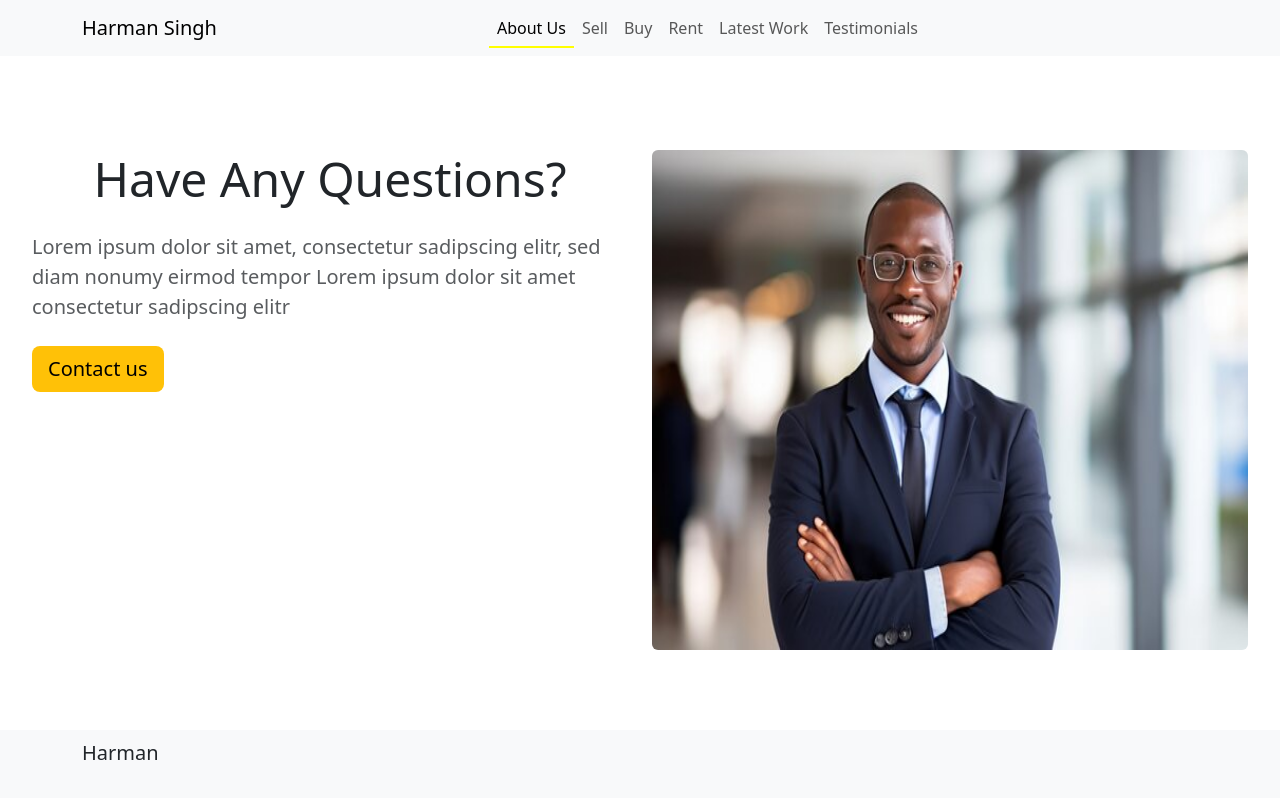
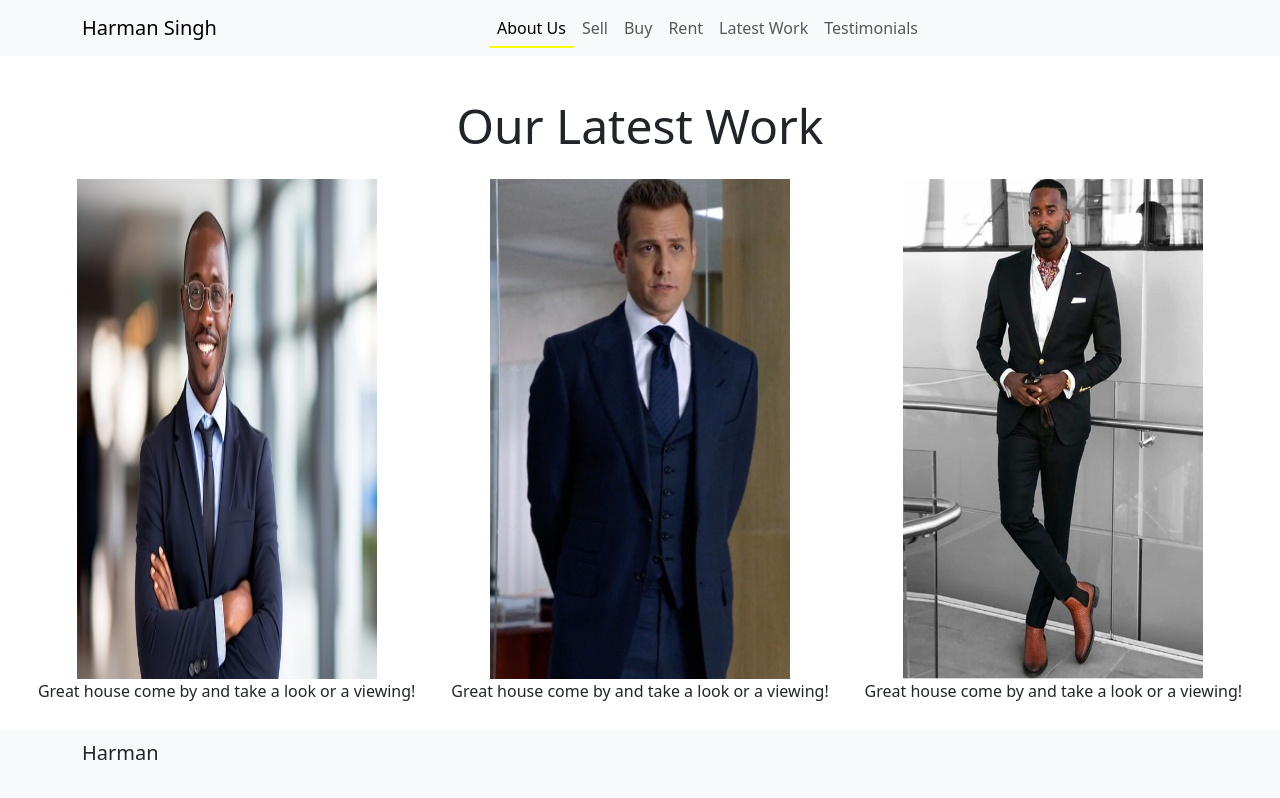
Before and after one commit to Karmveer27/harman-website, a React (Vite) app in the folder frontend/: page / in a window 1280 px wide. Built offline with nearby package versions, Linux system fonts and the light colour scheme.

Commit message:
Staretd working on our latest work component and make a slideshow for small screens

```diff
--- /dev/null
+++ b/frontend/src/components/LatestWork/WorkCard/index.css
@@ -0,0 +1,8 @@
+img{
+    max-width: 300px;
+}
+@media screen and (max-width: 768px) {
+    img{
+        max-width: 100%;
+    }
+}
--- /dev/null
+++ b/frontend/src/components/LatestWork/WorkCard/index.jsx
@@ -0,0 +1,16 @@
+import {Row,Col} from 'react-bootstrap'
+import "../WorkCard/index.css"
+function WorkCard({imgSrc}){
+    return (
+        <Row>
+                <Col lg={12}>
+                    <img src={imgSrc}/>
+                </Col>
+                <Col lg={12}>
+                    Great house come by and take a look or a viewing!
+                </Col>
+        </Row>
+    )
+}
+
+export default WorkCard;
--- /dev/null
+++ b/frontend/src/components/LatestWork/index.jsx
@@ -0,0 +1,42 @@
+import React from 'react';
+import 'bootstrap/dist/css/bootstrap.min.css';
+import './index.css';
+import { Row, Col, Carousel } from "react-bootstrap";
+import WorkCard from "./WorkCard";
+
+function LatestWork() {
+    return (
+        <>
+             <h1>Our Latest Work</h1>
+            <Row className='d-none d-lg-flex'>
+                <Col lg={4}  className="">
+                    <WorkCard imgSrc={"suit.jpg"}/>
+                </Col>
+                <Col lg={4} className="">
+                    <WorkCard imgSrc={"suit1.jpg"}/>
+                </Col>
+                <Col lg={4} className="">
+                    <WorkCard  imgSrc={"suit2.jpg"}/>
+                </Col>
+            </Row>
+
+            <Row className="d-flex d-lg-none">
+                <Col>
+                    <Carousel id="carouselExampleInterval">
+                        <Carousel.Item interval={2000} className="carousel-item">
+                            <WorkCard imgSrc={"suit.jpg"} />
+                        </Carousel.Item>
+                        <Carousel.Item interval={2000} className="carousel-item">
+                            <WorkCard imgSrc={"suit1.jpg"} />
+                        </Carousel.Item>
+                        <Carousel.Item interval={2000}  className="carousel-item">
+                            <WorkCard imgSrc={"suit2.jpg"}/>
+                        </Carousel.Item>
+                    </Carousel>
+                </Col>
+            </Row>
+        </>
+    );
+}
+
+export default LatestWork;
--- a/frontend/src/screens/HomeScreen.jsx
+++ b/frontend/src/screens/HomeScreen.jsx
@@ -1,8 +1,10 @@
 import Hero from '../components/Hero'
+import LatestWork from '../components/LatestWork';
 function HomeScreen(){
     return (
         <>
-            <Hero />
+            {/* <Hero /> */}
+            <LatestWork />
 
         </>
     )
```
Also changed, not shown: frontend/public/suit1.jpg (added), frontend/public/suit2.jpg (added), frontend/src/components/LatestWork/index.css (added).
